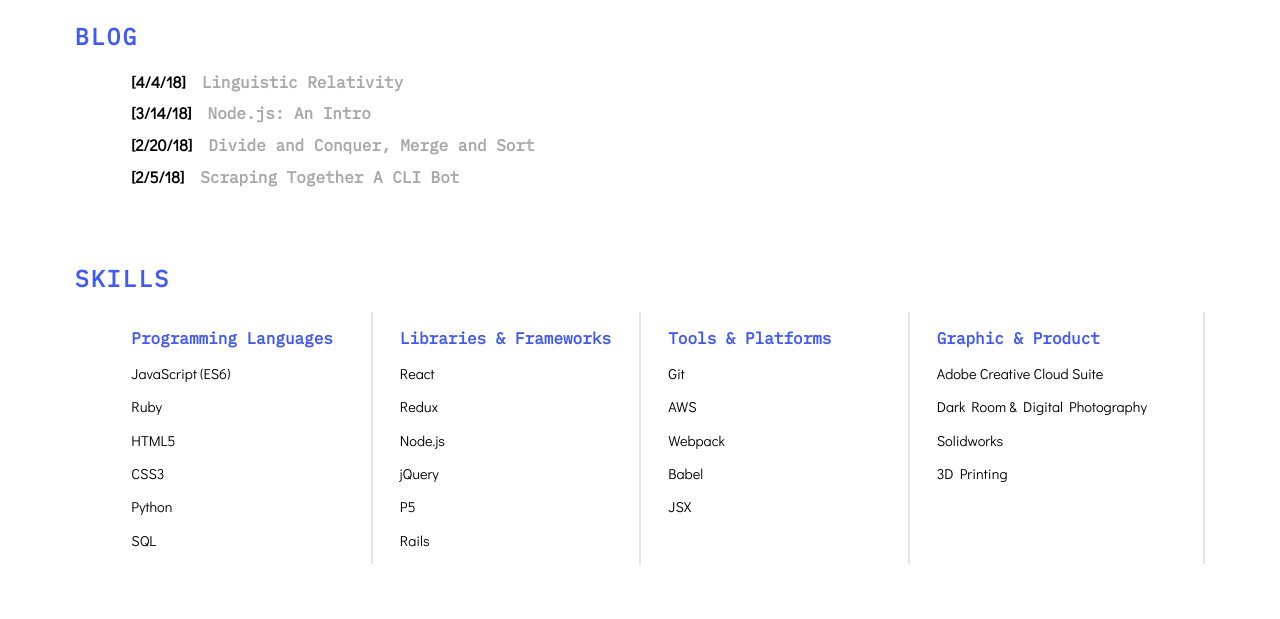
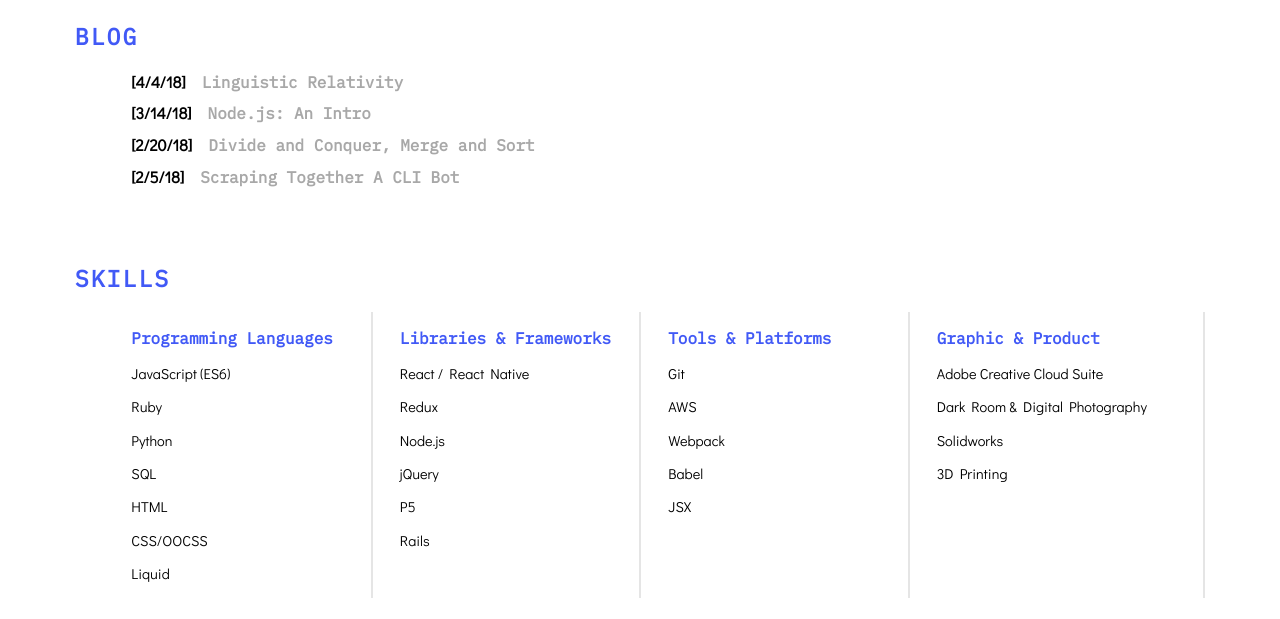
Before and after one commit to brookescarlett/brookescarlett.github.io, a website: page index.html in a window 1280 px wide. Shown: the part 1723-2342 px from the top of the page. Drawn offline with Linux system fonts and the light colour scheme.

Commit message:
updated skills

```diff
--- a/index.html
+++ b/index.html
@@ -176,15 +176,16 @@
           <p class="skill-type">Programming Languages</p>
           <p>JavaScript (ES6)</p>
           <p>Ruby</p>
-          <p>HTML5</p>
-          <p>CSS3</p>
           <p>Python</p>
           <p>SQL</p>
+          <p>HTML</p>
+          <p>CSS/OOCSS</p>
+          <p>Liquid</p>
         </div>
 
         <div class="s2">
           <p class="skill-type">Libraries & Frameworks</p>
-          <p>React</p>
+          <p>React / React Native</p>
           <p>Redux</p>
           <p>Node.js</p>
           <p>jQuery</p>
```
